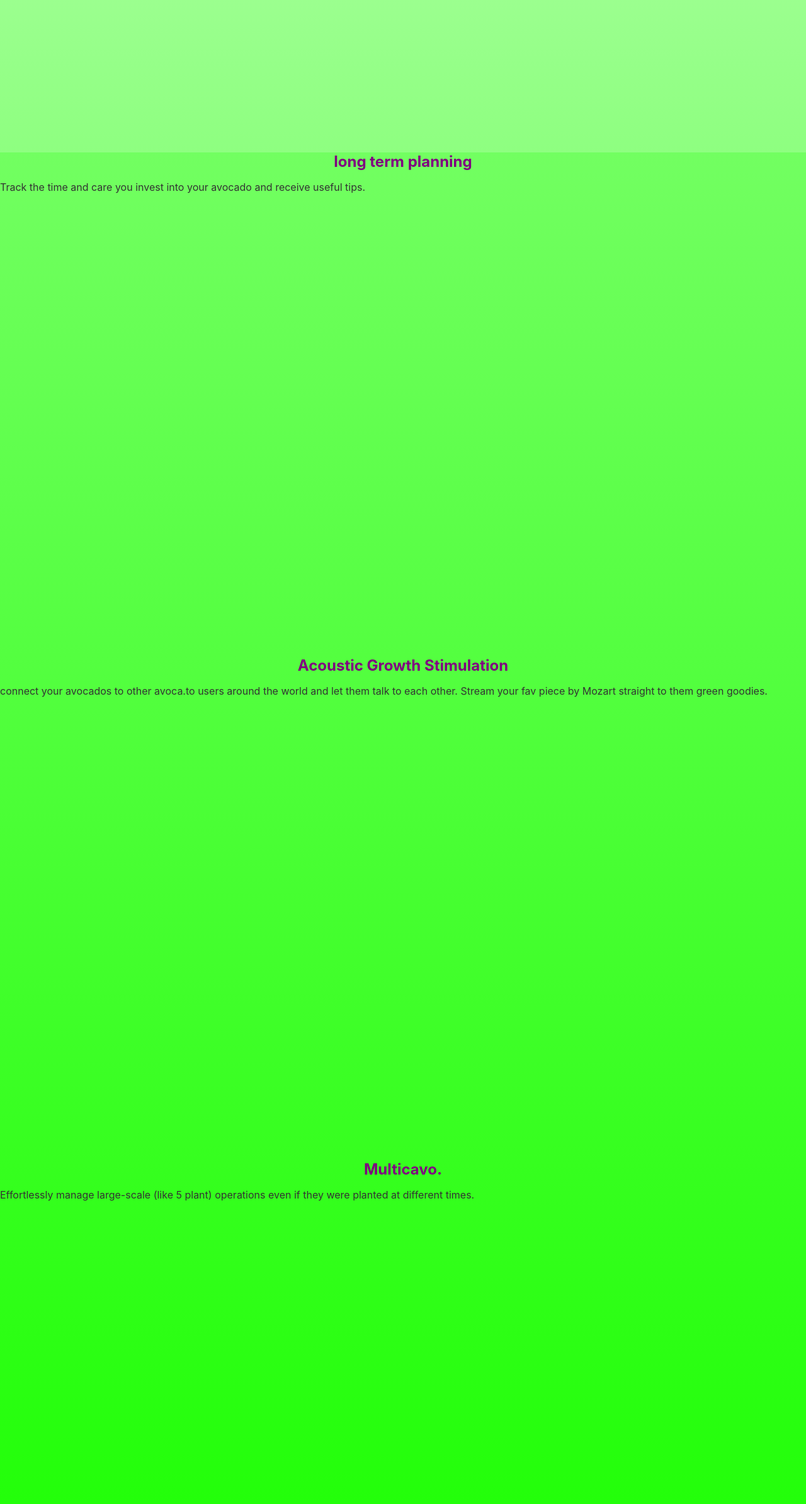
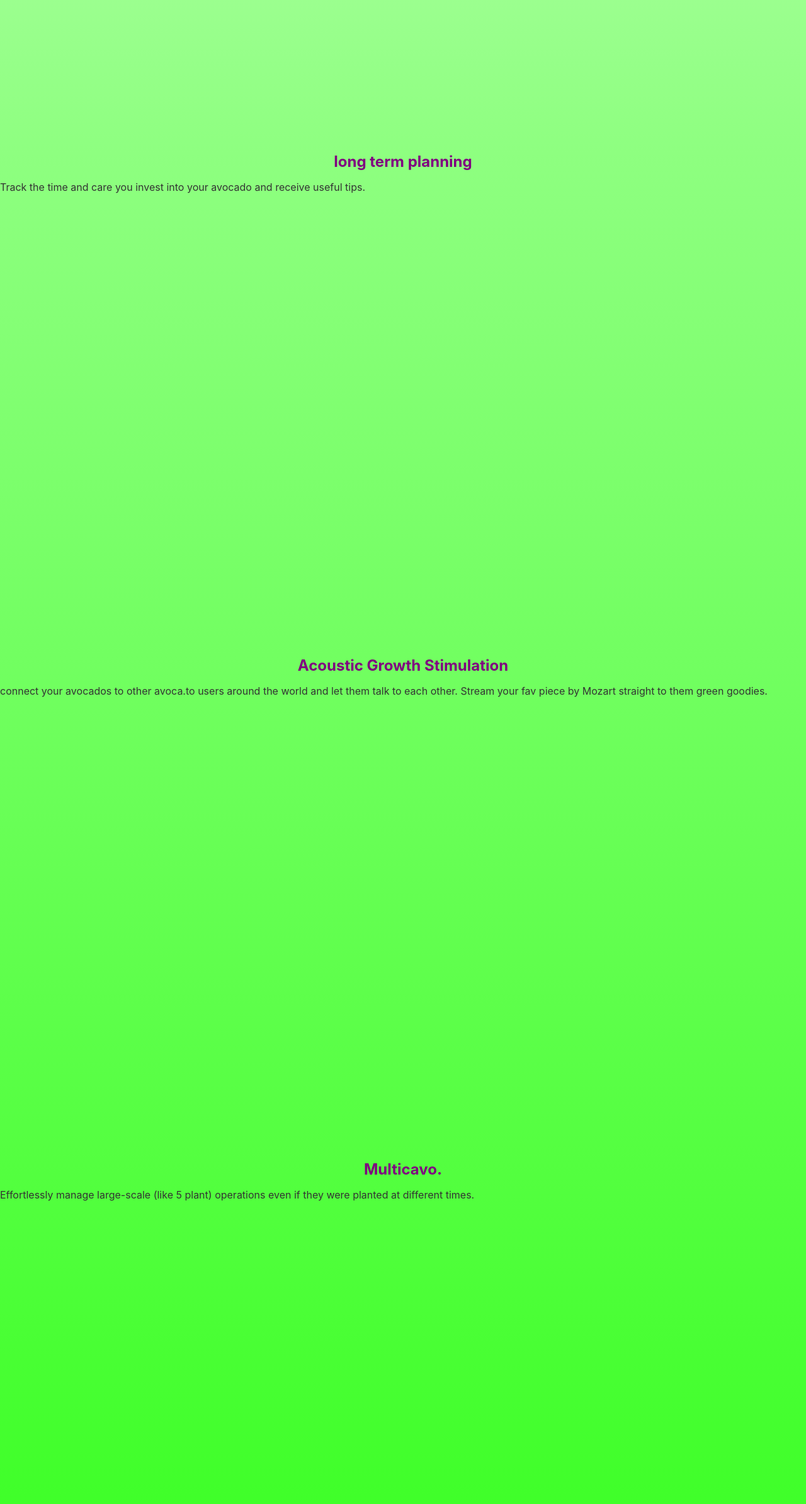
Before and after one commit to clemenz5/AvocadoLandingPage, a Svelte app: page / in a window 1280 px wide. Shown: the part 2158-4546 px from the top of the page at 63% size. Built offline with nearby package versions, Linux system fonts and the light colour scheme.

Commit message:
Update App.svelte

```diff
--- a/src/App.svelte
+++ b/src/App.svelte
@@ -27,14 +27,11 @@
 	.feature_planning {
 		background:  linear-gradient(0deg, #72ff61, #8eff80);
 	}
-	.feature_planning {
+	.feature_acoustic_growth {
 		background:  linear-gradient(0deg, #54ff40, #72ff61);
 	}
-	.feature_acoustic_growth {
+	.feature_multicavo {
 		background:  linear-gradient(0deg, #36ff1f, #54ff40);
-	}
-	.feature_multicavo {
-		background:  linear-gradient(0deg, #1aff00, #36ff1f);
 	}
 </style>
 
```
